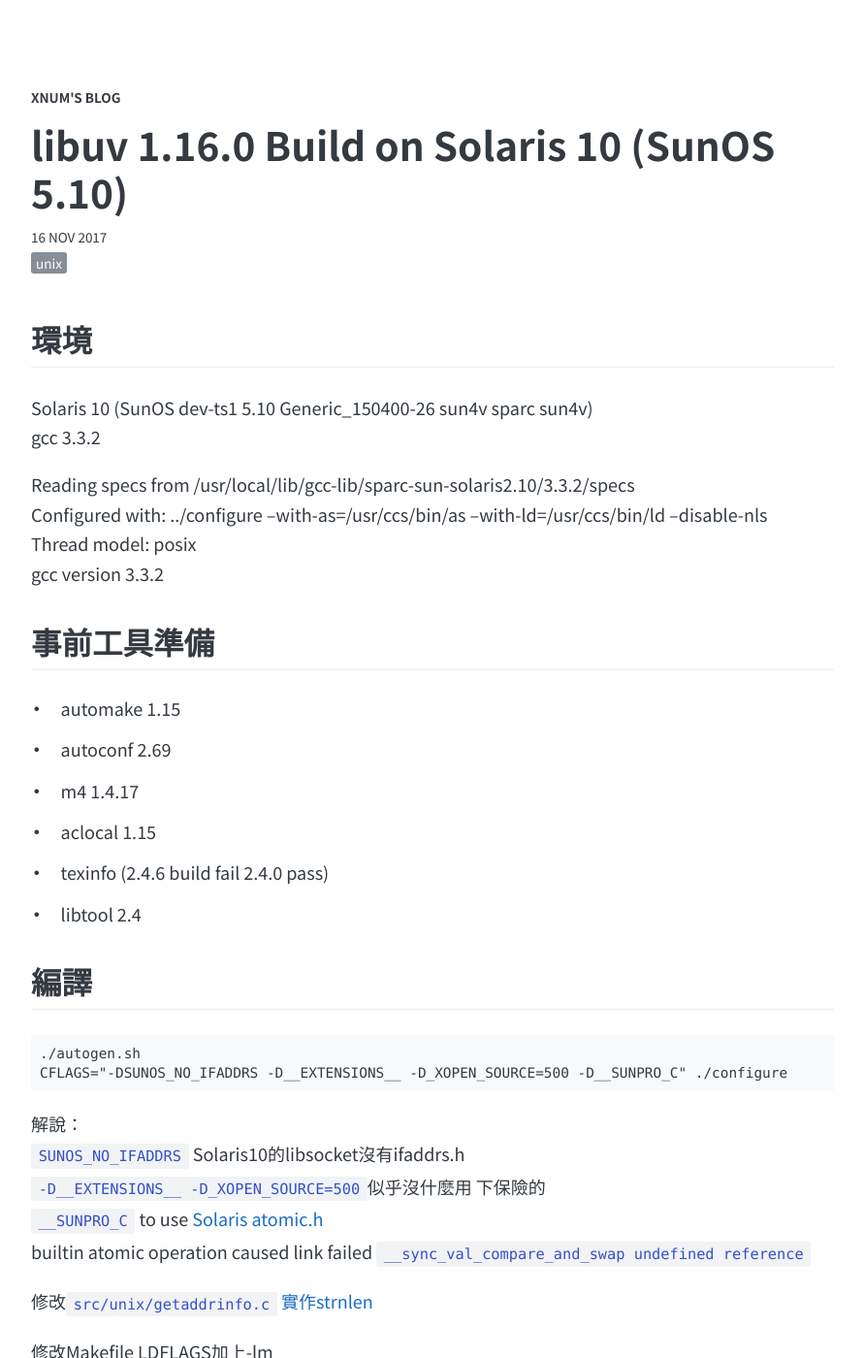
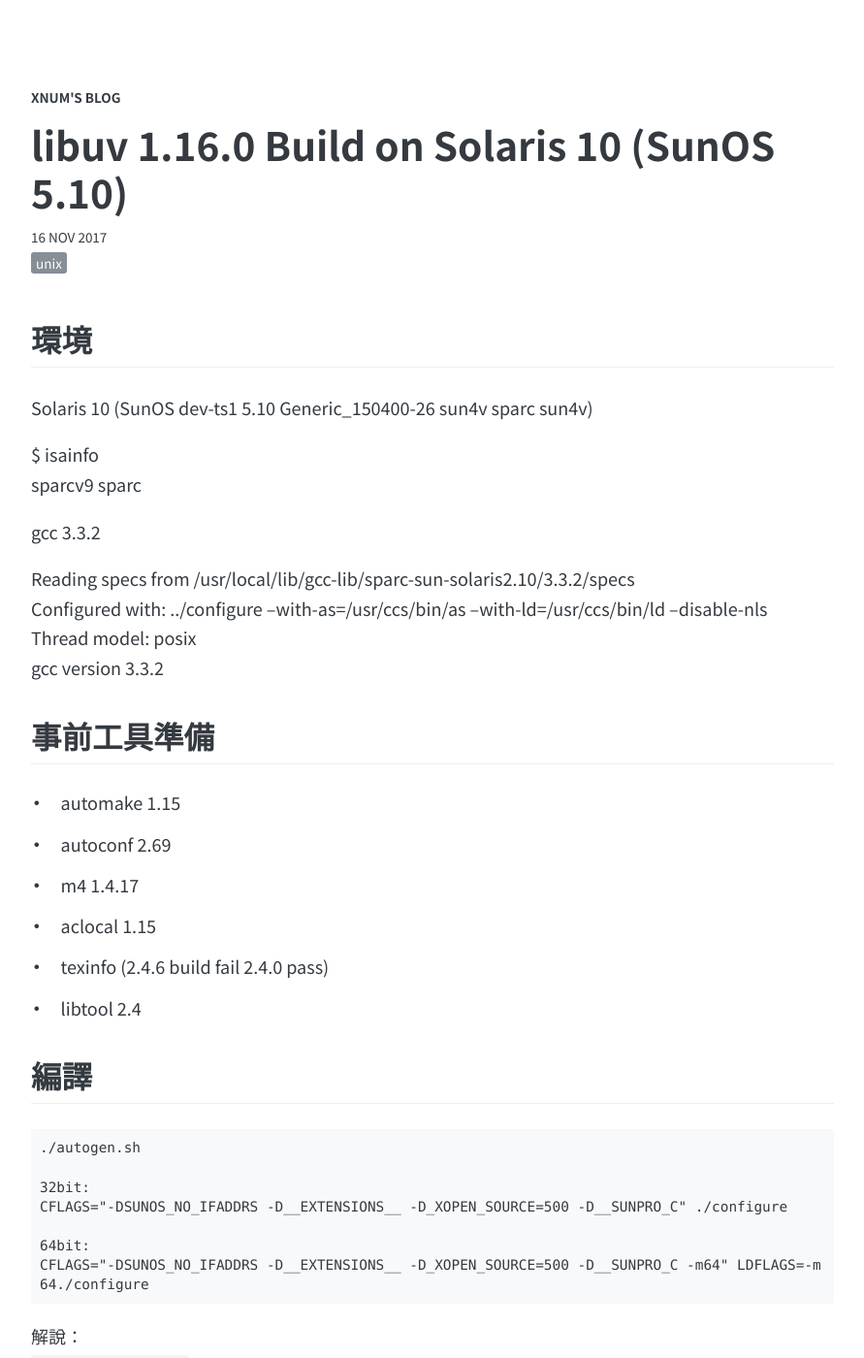
Before and after one commit to xnum/xnum.github.io, a Jekyll site: the page built from _posts/2017-11-16-libuv-solaris10-build.md, in a window 1280 px wide and 1400 px high. Shown: the whole window at 97% size, without its empty margins (194-1085 px from the left). Built offline with Jekyll 4.4.1, drawn with Linux system fonts in a browser that asks for light colours; comment, search, counter and statistics services are not loaded.

Commit message:
Update 2017-11-16-libuv-solaris10-build.md

````diff
--- a/_posts/2017-11-16-libuv-solaris10-build.md
+++ b/_posts/2017-11-16-libuv-solaris10-build.md
@@ -8,6 +8,10 @@
 ## 環境
 
 Solaris 10 (SunOS dev-ts1 5.10 Generic_150400-26 sun4v sparc sun4v)
+
+$ isainfo
+sparcv9 sparc
+
 gcc 3.3.2
 
 Reading specs from /usr/local/lib/gcc-lib/sparc-sun-solaris2.10/3.3.2/specs
@@ -28,7 +32,12 @@
 
 ```
 ./autogen.sh
+
+32bit:
 CFLAGS="-DSUNOS_NO_IFADDRS -D__EXTENSIONS__ -D_XOPEN_SOURCE=500 -D__SUNPRO_C" ./configure
+
+64bit:
+CFLAGS="-DSUNOS_NO_IFADDRS -D__EXTENSIONS__ -D_XOPEN_SOURCE=500 -D__SUNPRO_C -m64" LDFLAGS=-m64./configure
 ```
 
 解說：
````
